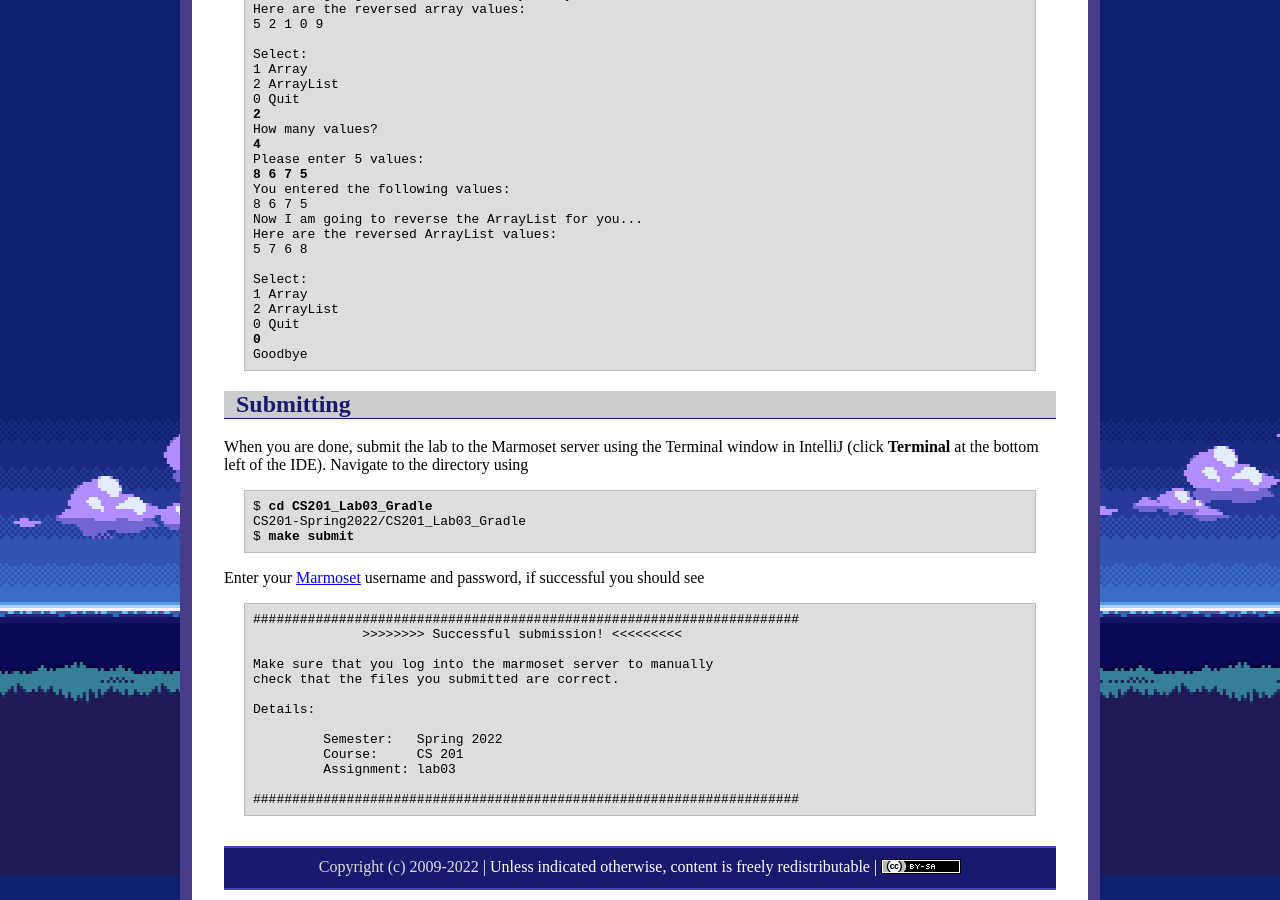
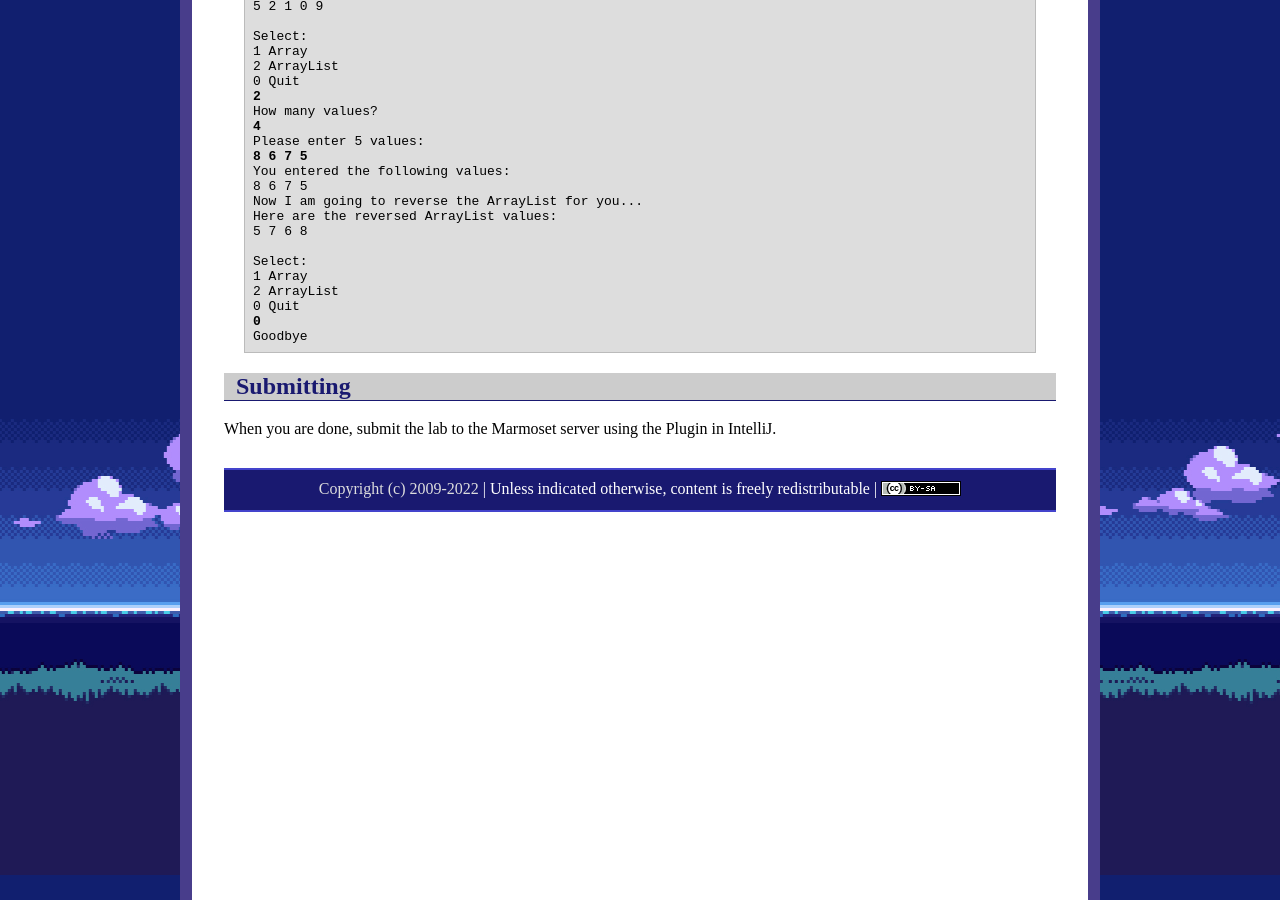
Before and after one commit to ycpcs/cs201-fall2026, a Jekyll site: the page built from labs/lab03.md, in a window 1280 px wide and 900 px high, scrolled down 1825 px. Built offline with Jekyll 4.4.1, drawn with Linux system fonts in a browser that asks for light colours; some of the changed text lies outside the part shown.

Commit message:
Update lab03.md

```diff
--- a/labs/lab03.md
+++ b/labs/lab03.md
@@ -5,11 +5,11 @@ title: "Lab 3: Arrays and ArrayLists"
 
 ## Getting Started
 
-Download [CS201\_Lab03\_Gradle.zip](CS201_Lab03_Gradle.zip). Copy and extract the zip file into your **CS201-Spring2022** directory. Import it into your **CS201-Spring2022** IntelliJ project using
+Download [CS201\_Lab03\_Gradle.zip](CS201_Lab03_Gradle.zip). Copy and extract the zip file into your **CS201-Fall2026** directory. Import it into IntelliJ project using
 
-> **File&rarr;New&rarr;Module from Existing Sources...**
+> **File&rarr;New&rarr;Project from Existing Sources...**
 
-Select the **CS201\_Lab03\_Gradle** directory and in the **Import Module** dialog select **Import module from external model&rarr;Gradle** and click **Finish**.
+Select the **CS201\_Lab03\_Gradle** directory and click **Select Folder**.
 
 You should see a project called **CS201\_Lab03\_Gradle** in the Project window.
 
@@ -107,28 +107,4 @@ Goodbye
 
 ## Submitting
 
-When you are done, submit the lab to the Marmoset server using the Terminal window in IntelliJ (click **Terminal** at the bottom left of the IDE). Navigate to the directory using
-
-<pre>
-$ <b>cd CS201_Lab03_Gradle</b>
-CS201-Spring2022/CS201_Lab03_Gradle
-$ <b>make submit</b>
-</pre>
-
-Enter your [Marmoset](https://cs.ycp.edu/marmoset) username and password, if successful you should see
-
-<pre>
-######################################################################
-              >>>>>>>> Successful submission! <<<<<<<<<
-
-Make sure that you log into the marmoset server to manually
-check that the files you submitted are correct.
-
-Details:
-
-         Semester:   Spring 2022
-         Course:     CS 201
-         Assignment: lab03
-
-######################################################################
-</pre>
+When you are done, submit the lab to the Marmoset server using the Plugin in IntelliJ.
```
